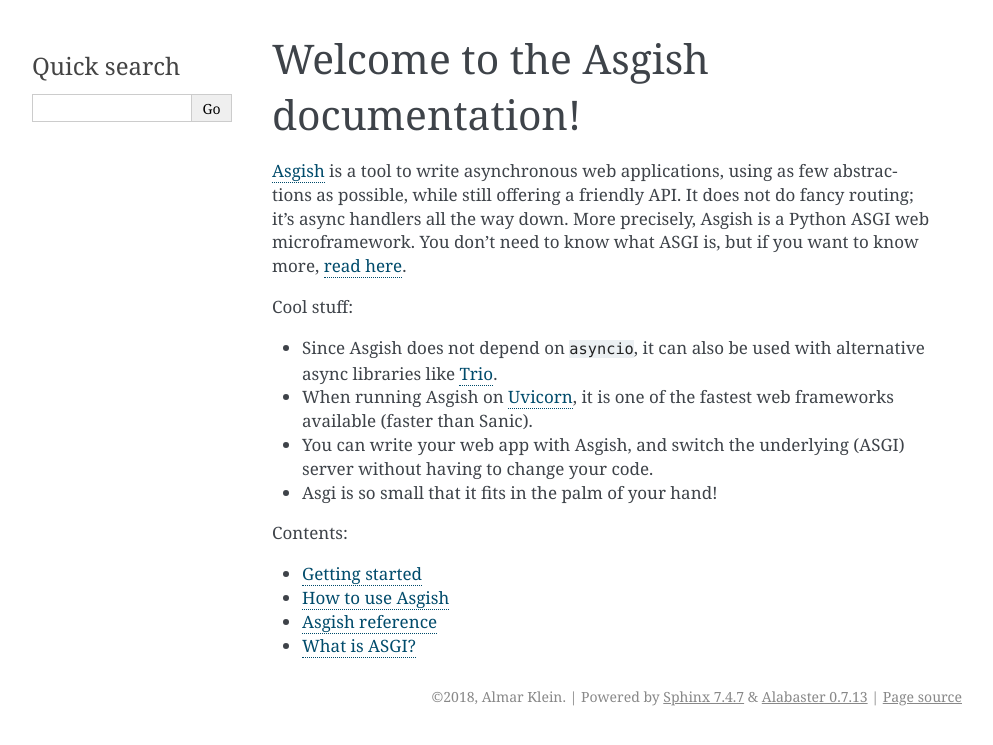
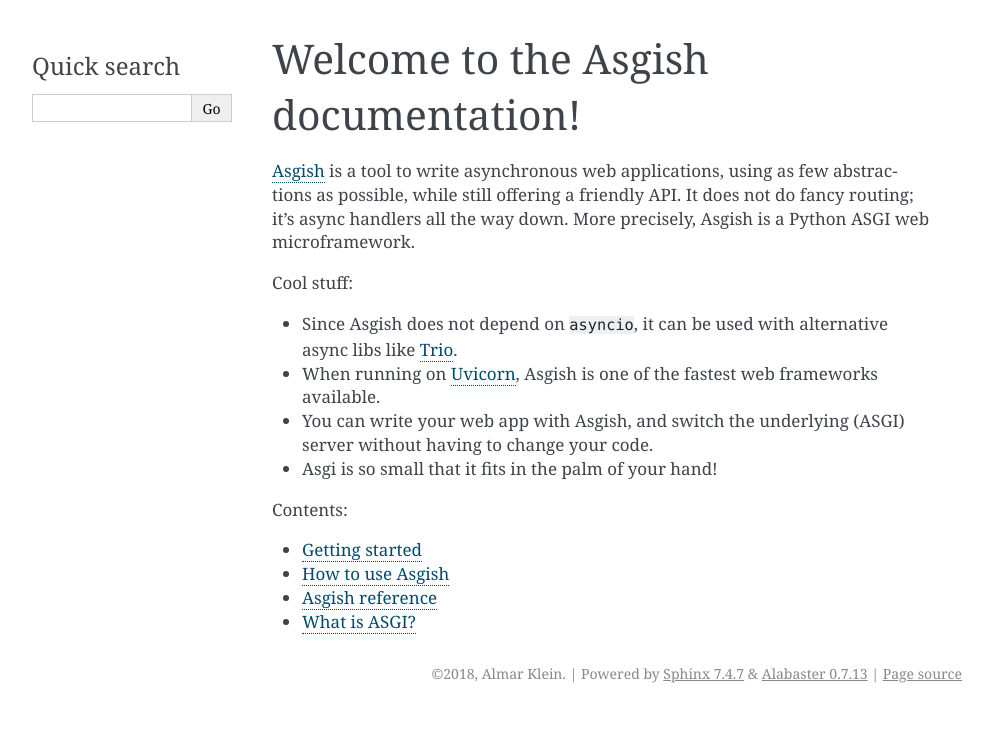
Before and after one commit to almarklein/asgineer, a Sphinx documentation site: the page built from docs/index.rst, in a window 1280 px wide. Shown: the top 745 px of the page, without its empty margins (148-1141 px from the left). Built offline with Sphinx 7.4.7, drawn with Linux system fonts in a browser that asks for light colours.

Commit message:
tweak docs more more

```diff
--- a/docs/index.rst
+++ b/docs/index.rst
@@ -6,19 +6,18 @@
 Welcome to the Asgish documentation!
 ====================================
 
-`Asgish <https://asgish.readthedocs.io/>`_ is a tool to write asynchronous
-web applications, using as few abstractions as possible, while still
-offering a friendly API. It does not do fancy routing; it's async
-handlers all the way down.
-More precisely, Asgish is a Python ASGI web microframework. You don't
-need to know what ASGI is, but if you want to know more, :doc:`read here <asgi>`.
+`Asgish <https://asgish.readthedocs.io/>`_ is a tool to write
+asynchronous web applications, using as few abstractions as possible,
+while still offering a friendly API. It does not do fancy routing; it's
+async handlers all the way down. More precisely, Asgish is a Python
+ASGI web microframework.
 
 Cool stuff:
 
-* Since Asgish does not depend on ``asyncio``, it can also be used with alternative
-  async libraries like `Trio <https://github.com/python-trio/trio>`_.
-* When running Asgish on `Uvicorn <https://github.com/encode/uvicorn>`_, it is one
-  of the fastest web frameworks available (faster than Sanic).
+* Since Asgish does not depend on ``asyncio``, it can be used with alternative
+  async libs like `Trio <https://github.com/python-trio/trio>`_.
+* When running on `Uvicorn <https://github.com/encode/uvicorn>`_, Asgish is one
+  of the fastest web frameworks available.
 * You can write your web app with Asgish, and switch the underlying (ASGI) server
   without having to change your code.
 * Asgi is so small that it fits in the palm of your hand!
--- a/docs/reference.rst
+++ b/docs/reference.rst
@@ -3,8 +3,8 @@
 ================
 
 
-The handler2asgi and run functions
-==================================
+The functions
+=============
 
 .. autofunction:: asgish.handler2asgi
 
```
Also changed, not shown: docs/usage.rst (+5 -7 lines).
